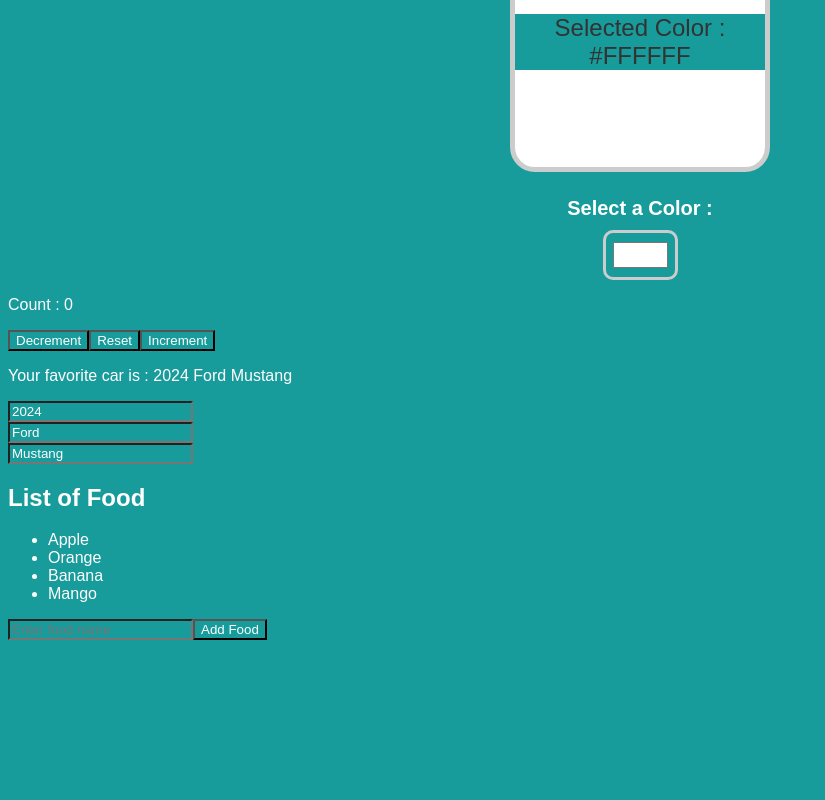
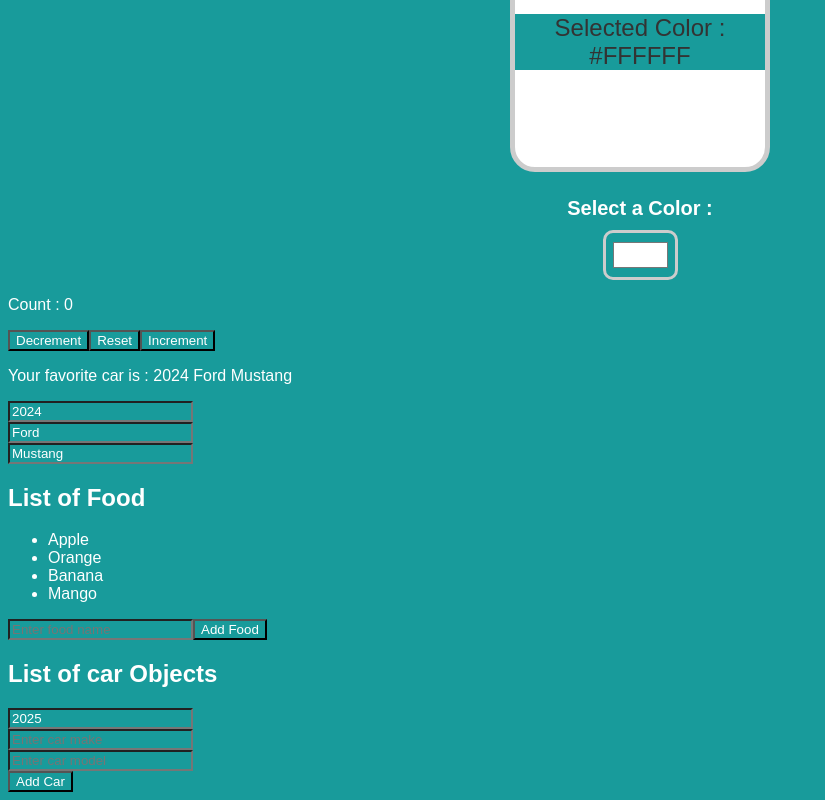
Before and after one commit to priyanka-chaudhary73/React, a React (Vite) app in the folder my-react-app/: page / in a window 1280 px wide. Shown: the part 2747-3547 px from the top of the page, without its empty margins (0-825 px from the left). Before the commit the page ends 3395 px from the top, so only its background shows below. Built offline with nearby package versions, Linux system fonts and the light colour scheme.

Commit message:
Update ARRAYS of OBJECTS

```diff
--- a/my-react-app/src/App.jsx
+++ b/my-react-app/src/App.jsx
@@ -15,6 +15,7 @@
 import MyComponent2 from './components/MyComponent2.jsx';
 import MyComponent3 from './components/MyComponent3.jsx';
 import MyComponent4 from './components/MyComponent4.jsx';
+import MyComponent5 from './components/MyComponent5.jsx';
 
 
 function App() {
@@ -57,6 +58,7 @@
        <MyComponent2/>
        <MyComponent3/>
        <MyComponent4/>
+       <MyComponent5/>
     </>
   );
 }
--- /dev/null
+++ b/my-react-app/src/components/MyComponent5.jsx
@@ -0,0 +1,50 @@
+import React, {useState} from "react";
+
+function MyComponent5(){
+
+    const[cars, setCars] = useState([]);
+    const[carYear, setCarYear] = useState(new Date().getFullYear());
+    const[carMake, setCarMake] = useState("");
+    const[carModel, setCarModel] = useState("");
+
+    function handleAddCar(){
+        const newCar = {year : carYear, make : carMake, model : carModel};
+        setCars(c => [...c, newCar]);
+
+        setCarYear(new Date().getFullYear());
+        setCarMake("");
+        setCarModel("");
+    }
+
+    function handleRemoveCar(index){
+        setCars(c => c.filter((_, i) => i !== index));
+    }
+
+    function handleYearChange(event){
+        setCarYear(event.target.value);
+    }
+
+    function handleMakeChange(event){
+        setCarMake(event.target.value);
+    }
+
+    function handleModelChange(event){
+        setCarModel(event.target.value);
+    }
+
+    return(<div>
+        <h2>List of car Objects</h2>
+        <ul>
+            {cars.map((car, index) =>
+            <li key = {index} onClick={() => handleRemoveCar(index)}>{car.year} {car.make} {car.model}</li>
+            )}
+        </ul>
+        <input type="number" value={carYear} onChange = {handleYearChange}/><br/>
+        <input type="text" value={carMake} onChange = {handleMakeChange} placeholder="Enter car make"/><br/>
+        <input type="text" value={carModel} onChange = {handleModelChange} placeholder="Enter car model"/><br/>
+        <button onClick={handleAddCar}>Add Car</button>
+    </div>
+    );
+}
+
+export default MyComponent5;
```
